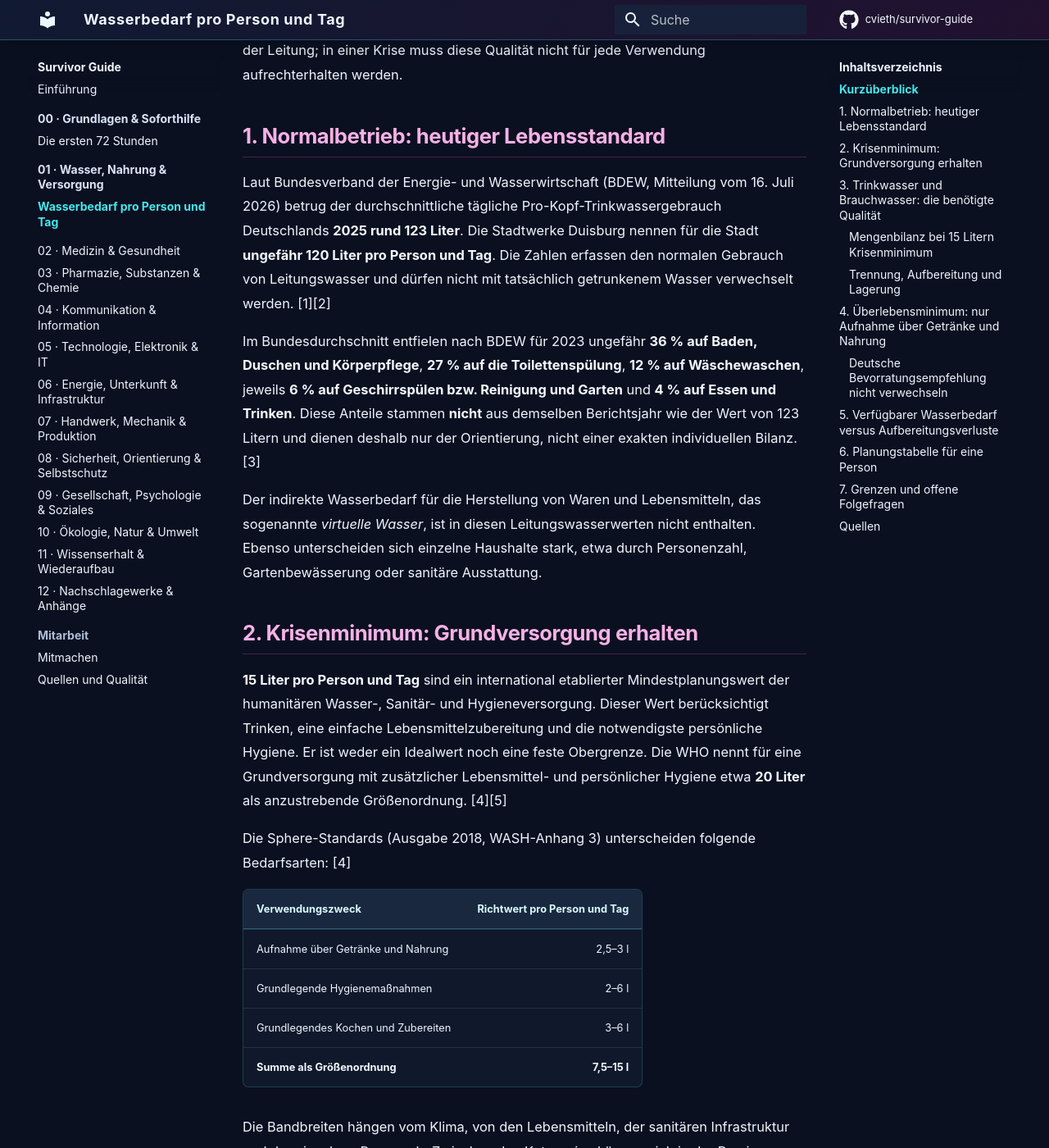
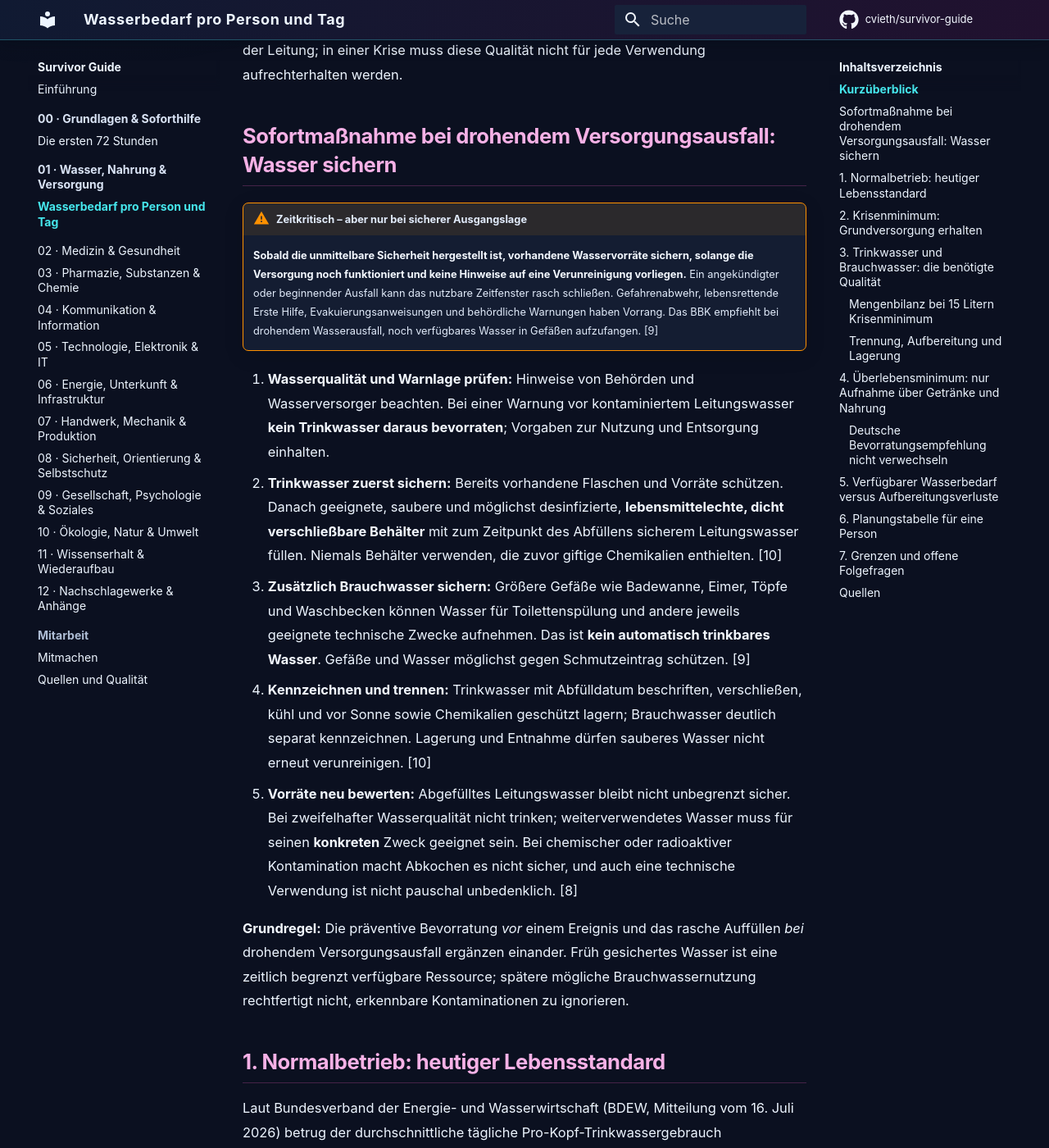
Before and after one commit to cvieth/survivor-guide, an MkDocs documentation site: the page built from docs/01-versorgung/wasserbedarf-pro-person.md, in a window 1280 px wide and 1400 px high, scrolled down 1197 px. Shown: the whole window at 82% size. Built offline with MkDocs 1.6.1 and Material for MkDocs 9.7.7, drawn with Linux system fonts in a browser that asks for light colours; comment, search, counter and statistics services are not loaded; some of the changed text lies outside the part shown.

Commit message:
docs(wasser): zeitkritische Sicherung von Trink- und Brauchwasser erläutern

```diff
--- a/docs/01-versorgung/wasserbedarf-pro-person.md
+++ b/docs/01-versorgung/wasserbedarf-pro-person.md
@@ -18,6 +18,19 @@ Wir unterscheiden drei Versorgungsstufen:
 Die Werte sind **nicht** drei medizinische Trinkempfehlungen, sondern beschreiben unterschiedliche Versorgungsziele. Alle Mengen beziehen sich auf **eine Person und einen Tag**. Unter Hitze, körperlicher Anstrengung, Krankheit und anderen besonderen Umständen kann der Bedarf deutlich höher sein.
 
 **Zweite Planungsdimension:** Neben der Menge müssen wir die **erforderliche Wasserqualität** unterscheiden: Sicheres Trinkwasser, für den jeweiligen hygienischen Zweck geeignetes Nutzwasser und ausschließlich technisches Nutzwasser. Im deutschen Normalbetrieb kommt das meiste Haushaltswasser in Trinkwasserqualität aus der Leitung; in einer Krise muss diese Qualität nicht für jede Verwendung aufrechterhalten werden.
+
+## Sofortmaßnahme bei drohendem Versorgungsausfall: Wasser sichern
+
+!!! warning "Zeitkritisch – aber nur bei sicherer Ausgangslage"
+    **Sobald die unmittelbare Sicherheit hergestellt ist, vorhandene Wasservorräte sichern, solange die Versorgung noch funktioniert und keine Hinweise auf eine Verunreinigung vorliegen.** Ein angekündigter oder beginnender Ausfall kann das nutzbare Zeitfenster rasch schließen. Gefahrenabwehr, lebensrettende Erste Hilfe, Evakuierungsanweisungen und behördliche Warnungen haben Vorrang. Das BBK empfiehlt bei drohendem Wasserausfall, noch verfügbares Wasser in Gefäßen aufzufangen. [9]
+
+1. **Wasserqualität und Warnlage prüfen:** Hinweise von Behörden und Wasserversorger beachten. Bei einer Warnung vor kontaminiertem Leitungswasser **kein Trinkwasser daraus bevorraten**; Vorgaben zur Nutzung und Entsorgung einhalten.
+2. **Trinkwasser zuerst sichern:** Bereits vorhandene Flaschen und Vorräte schützen. Danach geeignete, saubere und möglichst desinfizierte, **lebensmittelechte, dicht verschließbare Behälter** mit zum Zeitpunkt des Abfüllens sicherem Leitungswasser füllen. Niemals Behälter verwenden, die zuvor giftige Chemikalien enthielten. [10]
+3. **Zusätzlich Brauchwasser sichern:** Größere Gefäße wie Badewanne, Eimer, Töpfe und Waschbecken können Wasser für Toilettenspülung und andere jeweils geeignete technische Zwecke aufnehmen. Das ist **kein automatisch trinkbares Wasser**. Gefäße und Wasser möglichst gegen Schmutzeintrag schützen. [9]
+4. **Kennzeichnen und trennen:** Trinkwasser mit Abfülldatum beschriften, verschließen, kühl und vor Sonne sowie Chemikalien geschützt lagern; Brauchwasser deutlich separat kennzeichnen. Lagerung und Entnahme dürfen sauberes Wasser nicht erneut verunreinigen. [10]
+5. **Vorräte neu bewerten:** Abgefülltes Leitungswasser bleibt nicht unbegrenzt sicher. Bei zweifelhafter Wasserqualität nicht trinken; weiterverwendetes Wasser muss für seinen **konkreten** Zweck geeignet sein. Bei chemischer oder radioaktiver Kontamination macht Abkochen es nicht sicher, und auch eine technische Verwendung ist nicht pauschal unbedenklich. [8]
+
+**Grundregel:** Die präventive Bevorratung *vor* einem Ereignis und das rasche Auffüllen *bei* drohendem Versorgungsausfall ergänzen einander. Früh gesichertes Wasser ist eine zeitlich begrenzt verfügbare Ressource; spätere mögliche Brauchwassernutzung rechtfertigt nicht, erkennbare Kontaminationen zu ignorieren.
 
 ## 1. Normalbetrieb: heutiger Lebensstandard
 
@@ -143,4 +156,7 @@ Diese Zahlen sind **Vergleichs- und Rechengrößen**, nicht automatisch Empfehlu
 7. **Umweltbundesamt**, *Tipps für eine nachhaltige Regenwassernutzung*, Abschnitt Hygiene und getrennte Leitungsführung: https://www.umweltbundesamt.de/umwelttipps-fuer-den-alltag/tipps-fuer-eine-nachhaltige-regenwassernutzung
 8. **US CDC** (25.06.2025), *How to Find Clean Water in an Emergency*, Qualität und Verwendungszwecke im Notfall: https://www.cdc.gov/water-emergency/about/how-to-find-clean-water-in-an-emergency.html
 
+9. **BBK**, *Hygiene in Notzeiten*, Abschnitt „Das können Sie tun“, Wassersammeln bei beginnendem Ausfall: https://www.bbk.bund.de/DE/Warnung-Vorsorge/Vorsorge/Hygiene/hygiene.html
+10. **US CDC** (27.06.2025), *How to Create an Emergency Water Supply*, Behälterwahl, Reinigung und Lagerung: https://www.cdc.gov/water-emergency/about/how-to-create-and-store-an-emergency-water-supply.html
+
 **Redaktioneller Status:** Quellenrecherchierter Erstentwurf. Vor Einstufung als fachlich geprüft sind insbesondere die Begriffe „Überlebensminimum“, die Einordnung individueller Flüssigkeitsbedarfe und die konkreten hygienischen Mindestmaßnahmen von entsprechend qualifizierten Fachleuten zu prüfen.
```
